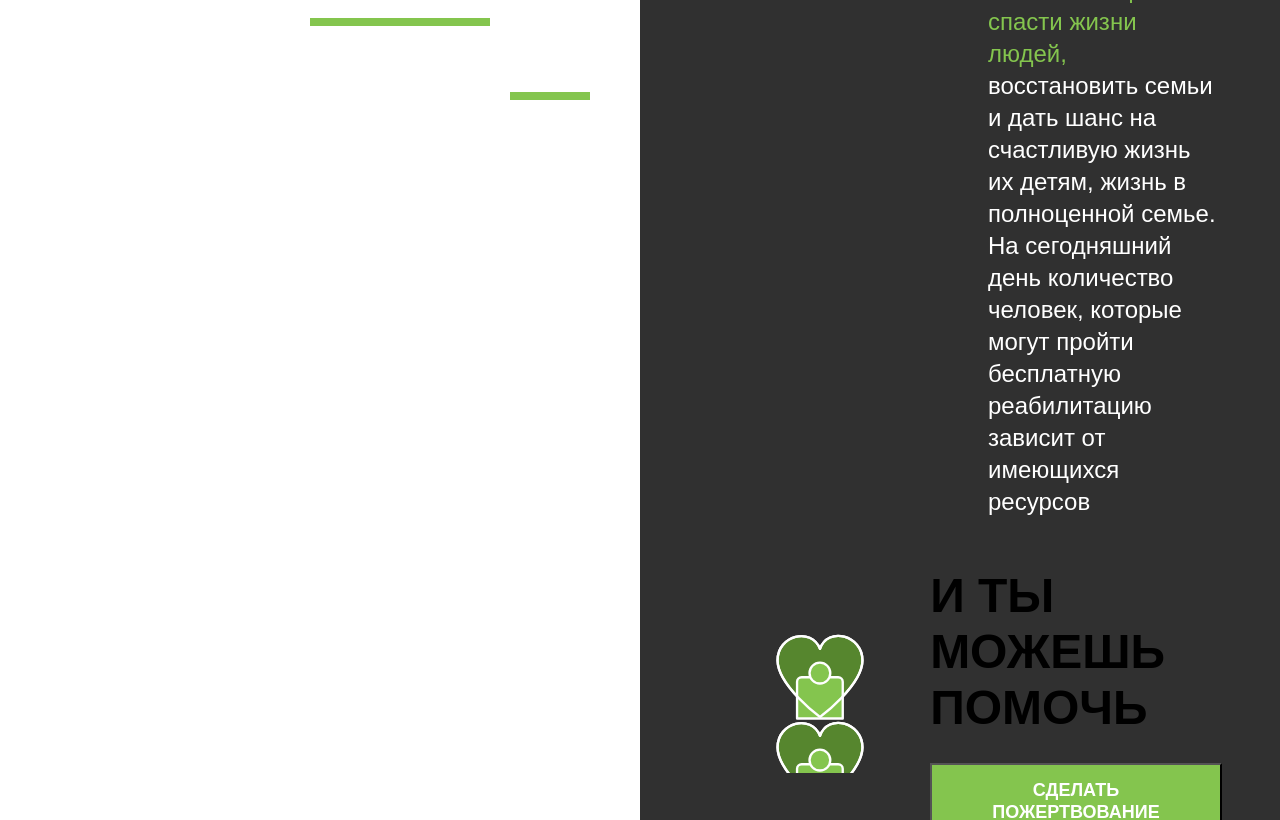
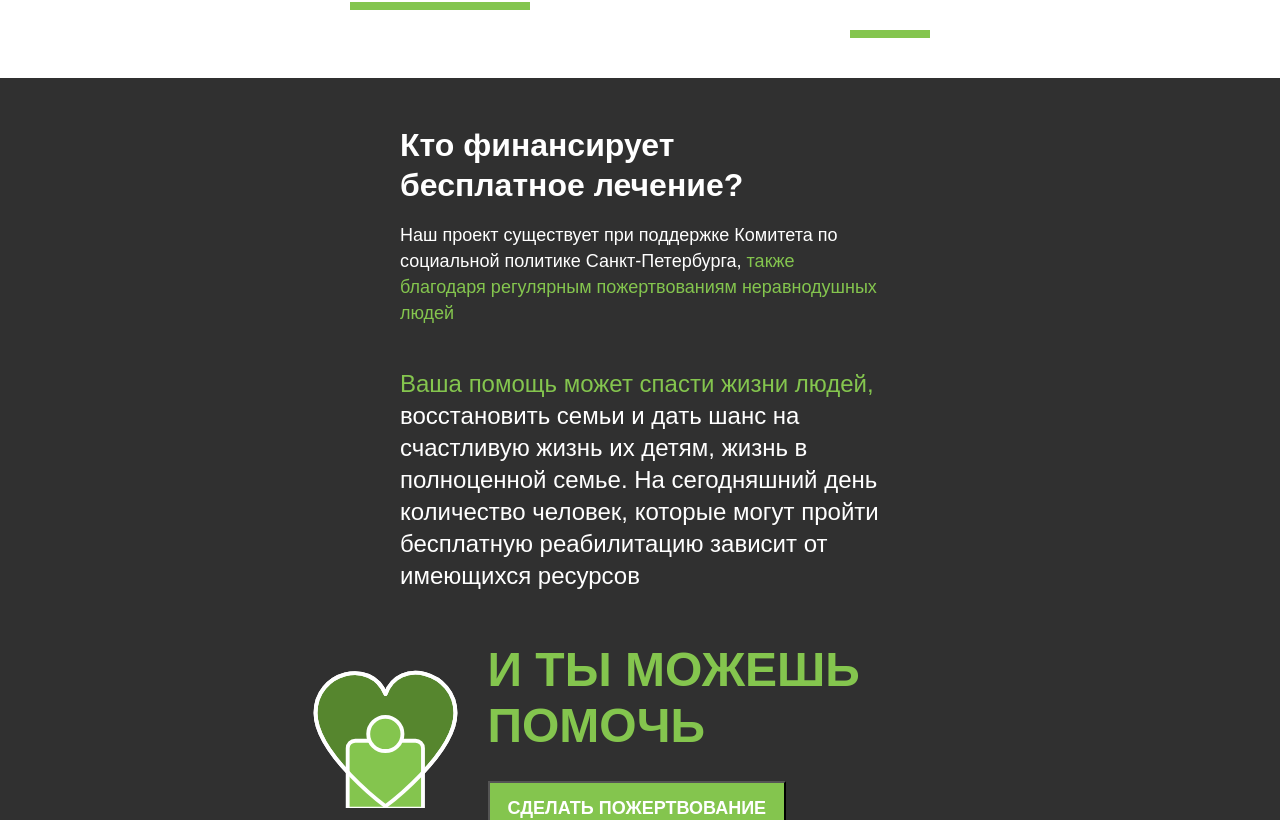
Before and after one commit to GuildOfDevelopers/diaconiafond-frontend, a React (Create React App) app: page / in a window 1280 px wide. Shown: the part 4469-5289 px from the top of the page. Built offline with nearby package versions, Linux system fonts and the light colour scheme; a web font is replaced by a local one.

Commit message:
remade desktop, start adaptive

```diff
--- a/src/components/YouCanHelp/YouCanHelp.jsx
+++ b/src/components/YouCanHelp/YouCanHelp.jsx
@@ -17,9 +17,11 @@ const YouCanHelp = () => {
           </div>
           <div className="section-right">
             <div className="section-right__top top">
-              <h2 className="top__header">Кто финансирует бесплатное лечение?</h2>
-              <p className="top__text">Наш проект существует  при поддержке Комитета по социальной политике Санкт-Петербурга,<spаn className="green"> также благодаря регулярным пожертвованиям неравнодушных людей</spаn></p>
-              <p className="top__text-your-help"> <span className='green'> Ваша помощь может спасти жизни людей,</span> восстановить семьи и дать шанс на счастливую жизнь их детям, жизнь в полноценной семье. На сегодняшний день количество человек, которые могут пройти бесплатную реабилитацию зависит от имеющихся ресурсов</p>
+              <div className="section-rigth__top-text-container">
+                <h2 className="top__header">Кто финансирует <p className="top__header">бесплатное лечение?</p></h2>
+                <p className="top__text">Наш проект существует  при поддержке Комитета по социальной политике Санкт-Петербурга,<spаn className="green"> также благодаря регулярным пожертвованиям неравнодушных людей</spаn></p>
+                <p className="top__text-your-help"> <span className='green'> Ваша помощь может спасти жизни людей,</span> восстановить семьи и дать шанс на счастливую жизнь их детям, жизнь в полноценной семье. На сегодняшний день количество человек, которые могут пройти бесплатную реабилитацию зависит от имеющихся ресурсов</p>
+              </div>
             </div>
             <div className="section-right__bottom d-flex">
               <div className="section-right__bottom-img">
--- a/src/components/YouCanHelp/YouCanHelp.scss
+++ b/src/components/YouCanHelp/YouCanHelp.scss
@@ -20,15 +20,14 @@
 
 .section-container {
   margin: 0 auto;
-  padding: 0 130px;
-  max-width: 1440px;
 }
 
 .section-left {
   position: relative;
-  right: -180px;
+  z-index: 1;
   flex-direction: column;
-  margin-top: -96px;
+  margin-top: -200px;
+  padding-left: 130px;
 }
 
 .section-left__picture {
@@ -52,14 +51,24 @@
 }
 
 .section-right {
-  padding-top: 47px;
-  padding-bottom: 110px;
-  padding-left: 66px;
-  background-color: color-darkGrey;
+  position: relative;
+  left: -180px;
+  padding: 47px 130px 110px 66px;
+  width: 910px;
+  background-color: $color-darkGrey;
 }
 
 .section-right__top {
-  padding-left: 300px - 88px;
+  position: relative;
+}
+
+.section-rigth__top-text-container {
+  position: relative;
+  right: -200px;
+}
+
+.top__text-container {
+  position: relative;
 }
 
 .top__header,
@@ -67,6 +76,7 @@
 .top__text-your-help {
   margin-top: 0;
   margin-bottom: 0;
+  width: 480px;
   color: $color-white;
 }
 
@@ -94,7 +104,7 @@
 }
 
 .section-right__bottom-img {
-  margin-right: 66px;
+  margin-right: 112px;
   width: 145px;
   height: 140px;
   background-image: url(../../images/YouCanHelp/icon.svg);
@@ -106,6 +116,7 @@
   margin-bottom: 27px;
   max-width: 480px;
   @include font_48_h1;
+  color: $color-lightGreen;
   text-transform: uppercase;
 }
 
@@ -116,47 +127,55 @@
   background-color: $color-lightGreen;
 }
 
-// @media (max-width: 1600px) {
-//   .wrapper-on-top {
-//     display: block;
-//   }
 
-//   .wrapper {
-//     background: $color-white;
-//   }
+@media (max-width: 1440px) {
+  .pt-112 {
+    padding-top: 0;
+  }
 
-//   .pt-112 {
-//     padding-top: 0;
-//   }
+  .section-container {
+    flex-direction: column;
+    align-items: center;
+    background-color: $color-white;
+  }
 
-//   .section-container {
-//     flex-direction: column;
-//     padding: 0;
-//     max-width: none;
-//   }
+  .section-left {
+    margin-top: 0;
+    padding-right: 130px;
+  }
 
-//   .section-left {
-//     // align-items: center;
-//     right: 0;
-//     margin-top: 0;
-//     padding: 0 130px;
-//   }
+  .section-left__left-line {
+    margin-bottom: 20px;
+  }
 
-//   .section-left__picture {
-//     align-self: center;
-//   }
+  .section-left__right-line {
+    right: 0;
+    margin-bottom: 40px;
+  }
 
-//   .section-left__right-line {
-//     right: 0;
-//     margin-bottom: 40px;
-//   }
+  .section-right {
+    display: flex;
+    flex-direction: column;
+    align-items: center;
+    left: 0;
+    padding-left: 130px;
+    width: 100%;
+  }
 
-//   .section-right {
-//     padding: 32px 130px 80px 130px;
-//   }
+  .section-rigth__top-text-container {
+    right: unset;
+    margin: 0 auto;
+  }
 
-//   .section-right__top {
-//     padding: 0;
-//   }
+  .section-right__bottom-img {
+    margin-right: 30px;
+  }
+}
 
-// }
+@media (max-width: 950px) {
+  .section-left,
+  .section-right {
+    padding-left: 10px;
+    padding-right: 10px;
+  }
+}
```
